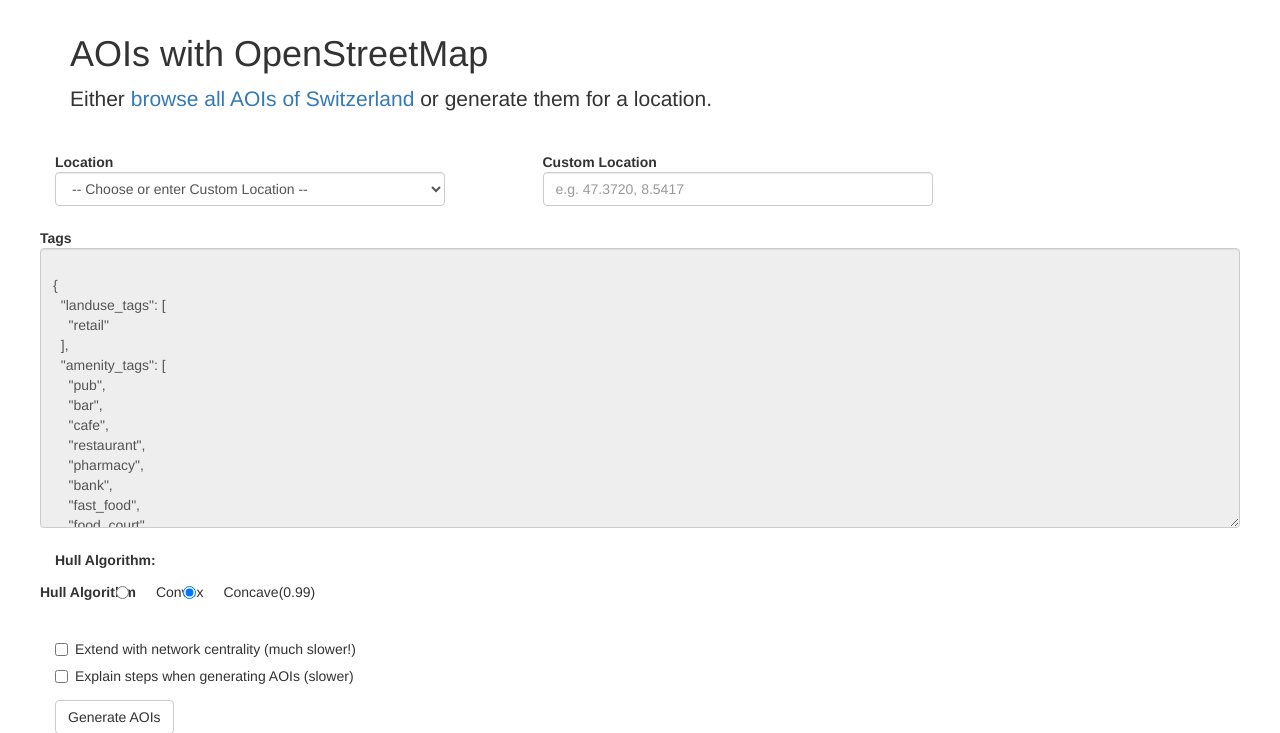
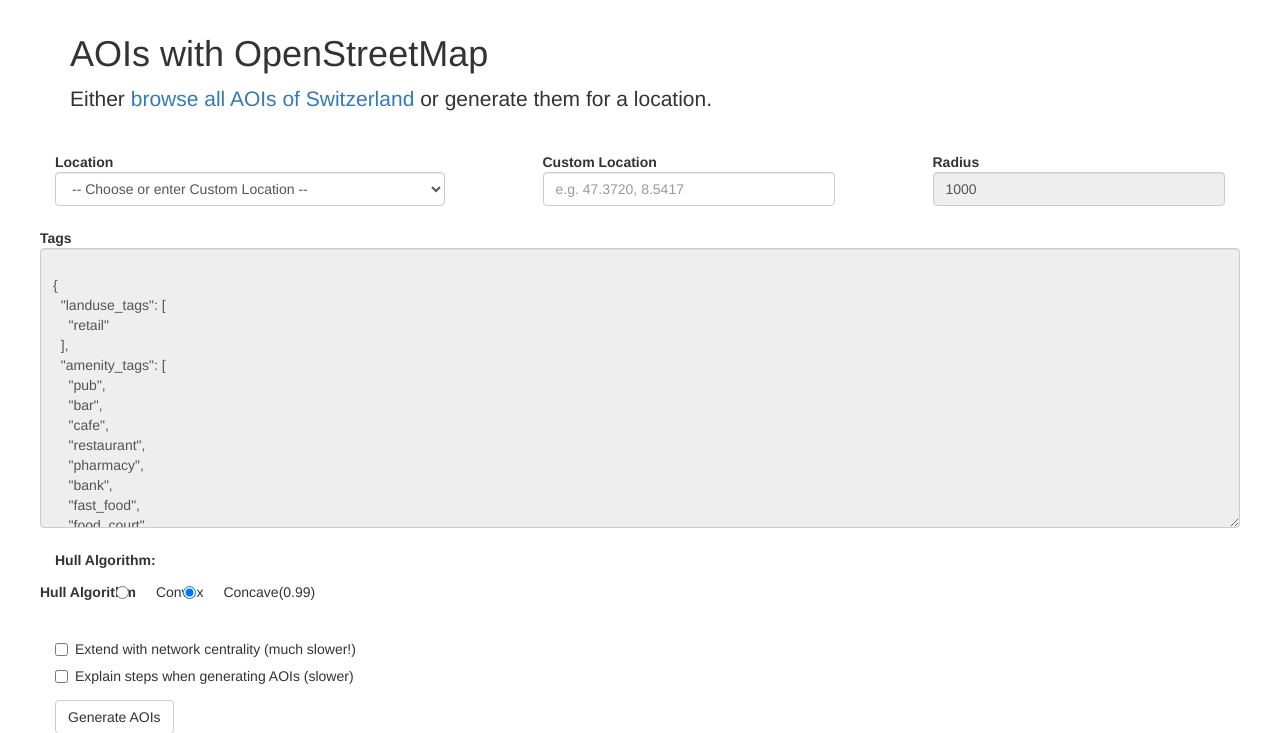
Before and after one commit to geometalab/aoi-osm, a Flask app: page / in a window 1280 px wide. Shown: the top 733 px of the page. Run offline with Flask 2, Linux system fonts and the light colour scheme; some libraries are stand-ins or nearby versions.

Commit message:
Specified the radius

```diff
--- a/webapp/app/aoi_query_generator.py
+++ b/webapp/app/aoi_query_generator.py
@@ -11,6 +11,7 @@ import fiona
 from tqdm import tqdm
 from app.database import query_geometries
 import logging
+from app import settings
 
 
 class AoiQueryGenerator():
@@ -25,8 +26,8 @@ class AoiQueryGenerator():
         location_3857 = " ".join([str(coordinate) for coordinate in location_3857])
 
         return """
-        (SELECT ST_Buffer(ST_GeomFromText('POINT({})', 3857), 1000) AS bbox)
-        """.format(location_3857)
+        (SELECT ST_Buffer(ST_GeomFromText('POINT({})', 3857), {}) AS bbox)
+        """.format(location_3857, settings.DEFAULT_RADIUS)
 
     def polygons_query(self):
         if self.location is None:
--- a/webapp/app/forms.py
+++ b/webapp/app/forms.py
@@ -45,6 +45,7 @@ class AoiForm(FlaskForm):
     location = SelectField('Location', choices=settings.DEFAULT_LOCATIONS, validators=[OtherFieldNotEmpty('custom_location')])
     custom_location = StringField('Custom Location', render_kw={"placeholder": "e.g. 47.3720, 8.5417"})
     tags = StringField('Tags', widget=TextArea(), default=settings.DEFAULT_TAGS, render_kw={'readonly': True})
+    radius = StringField('Radius', default=settings.DEFAULT_RADIUS, render_kw={'readonly': True})
     hull_algorithm = RadioField('Hull Algorithm', choices=[('convex', 'Convex'), ('concave', 'Concave(0.99)')], default='concave')
     extend_network_centrality = BooleanField("Extend with network centrality (much slower!)")
     explain = BooleanField("Explain steps when generating AOIs (slower)")
--- a/webapp/app/routes.py
+++ b/webapp/app/routes.py
@@ -3,7 +3,6 @@ from flask import render_template
 from app import app
 from app.forms import AoiForm
 from app.aoi_html_generator import AoiHtmlGenerator
-
 logging.basicConfig(level=logging.DEBUG)
 
 @app.route('/', methods=['GET', 'POST'])
--- a/webapp/app/settings.py
+++ b/webapp/app/settings.py
@@ -106,3 +106,5 @@ DEFAULT_LOCATIONS = [
     ('45.4647, 9.1911', 'Milano'),
 
 ]
+
+DEFAULT_RADIUS = 1000
--- a/webapp/app/templates/index.html
+++ b/webapp/app/templates/index.html
@@ -21,9 +21,15 @@
       {{ wtf.form_field(form.location) }}
       </div>
 
-      <div class="col-md-offset-1 col-md-4">
+      <div class="col-md-offset-1 col-md-3">
       {{ wtf.form_field(form.custom_location) }}
       </div>
+
+      <div class="col-md-offset-1 col-md-3">
+      {{ wtf.form_field(form.radius) }}
+      </div>
+
+
     </div>
 
     <div class="row">
```
Also changed, not shown: 1 other file.
